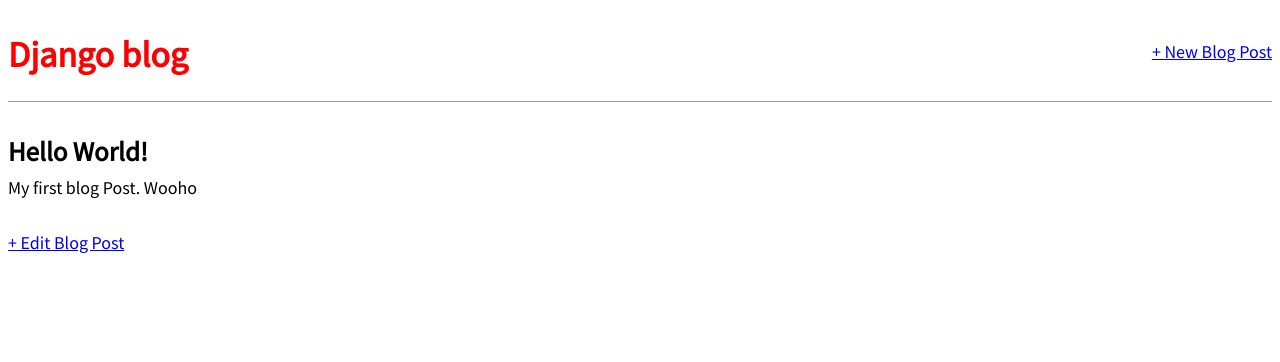
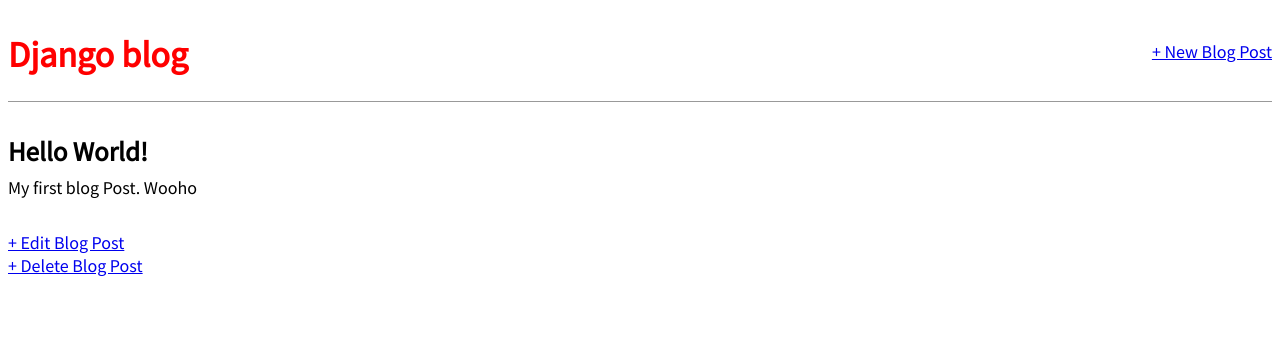
Before and after one commit to sasha-gavriluk/Blog, a Django app: page /post/1/ in a window 1280 px wide. Shown: the top 362 px of the page. Run offline with Django 3.2, Linux system fonts and the light colour scheme; data comes from the database, SQL or seed files in the repository; both versions use the stored data as it was after the commit.

Commit message:
Two Commit

```diff
--- a/blog/urls.py
+++ b/blog/urls.py
@@ -7,4 +7,5 @@ urlpatterns = [
     path('post/<int:pk>/', BlogDetailView.as_view(), name = "post_detail"),
     path('post/new/', BlogCreateView.as_view(), name = 'post_new'),
     path('post/<int:pk>/edit/', BlogUpdateView.as_view(), name = "post_edit"),
+    path('post/<int:pk>/delete/', BlogDeleteView.as_view(), name="post_delete")
 ]
--- a/blog/views.py
+++ b/blog/views.py
@@ -1,5 +1,6 @@
 from django.views.generic import ListView, DetailView
-from django.views.generic.edit import CreateView, UpdateView
+from django.views.generic.edit import CreateView, UpdateView, DeleteView
+from django.urls import reverse_lazy
 
 from .models import *
 
@@ -19,5 +20,10 @@ class BlogCreateView(CreateView):
 
 class BlogUpdateView(UpdateView):
     model = Post
-    fields = ['title', 'boby']
+    fields = ['title', 'body']
     template_name = "post_edit.html"
+
+class BlogDeleteView(DeleteView):
+    model = Post
+    template_name = "post_delete.html"
+    success_url = reverse_lazy("home")
--- a/templates/base.html
+++ b/templates/base.html
@@ -14,7 +14,7 @@
             <h1><a href="/">Django blog</a></h1>
         </div>
         <div class="nav-right">
-            <a href="{% url "blog:post_new" %}">+ New Blog Post</a>
+            <a href="{% url "post_new" %}">+ New Blog Post</a>
         </div>
     </header>
 
--- a/templates/post_detail.html
+++ b/templates/post_detail.html
@@ -3,10 +3,11 @@
 {% block content %}
 
     <div class="post-entry">
-        <h2>{{ anything_you_want.title }}</h2>
-        <p>{{ anything_you_want.body }}</p>
+        <h2>{{ object.title }}</h2>
+        <p>{{ object.body }}</p>
     </div>
 
-    <a href="{% url 'post_edit' post.pk %}">+ Edit Blog Post</a>
+    <a href="{% url 'post_edit' object.pk %}">+ Edit Blog Post</a><br>
+    <a href="{% url 'post_delete' object.pk %}">+ Delete Blog Post</a>
 
 {% endblock content %}
```
Also changed, not shown: templates/post_delete.html (added, +12 -0 lines), db.sqlite3.
